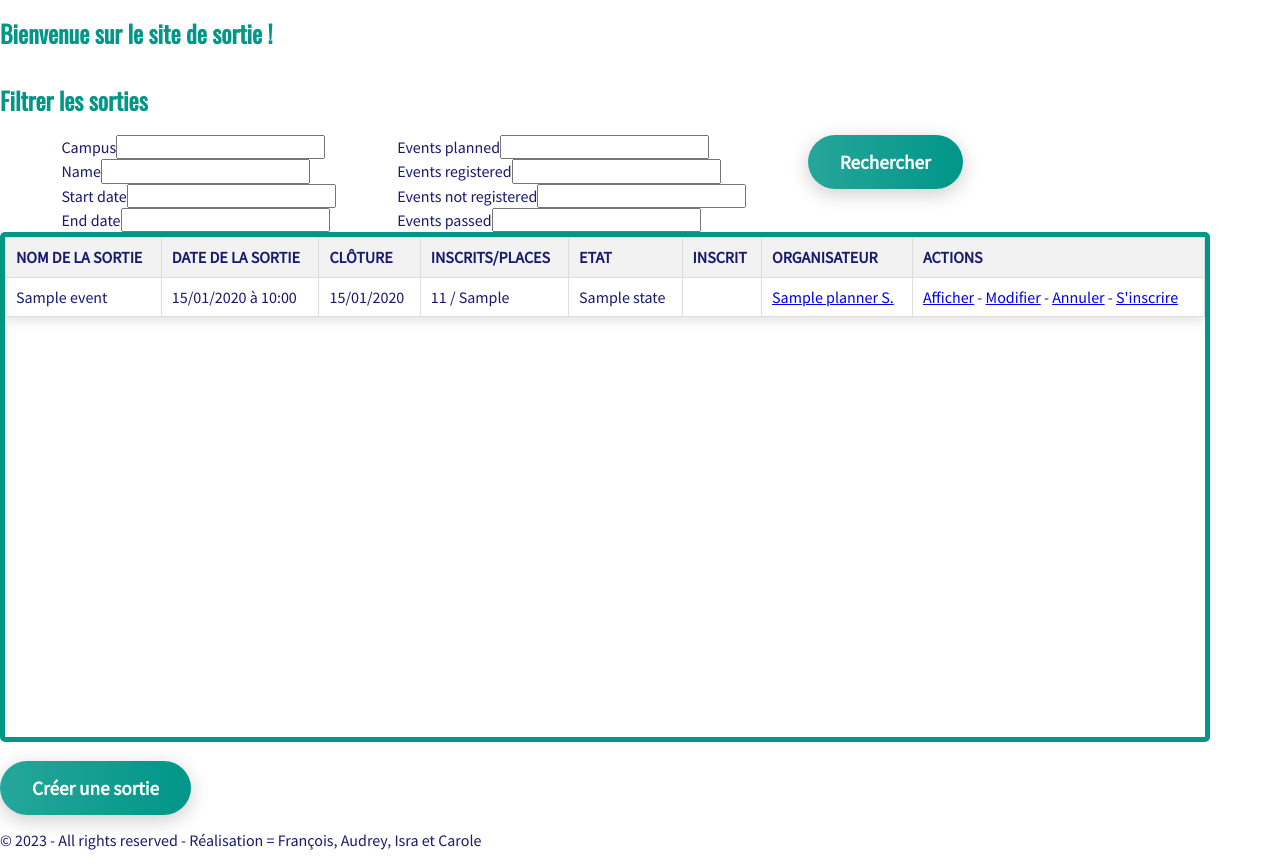
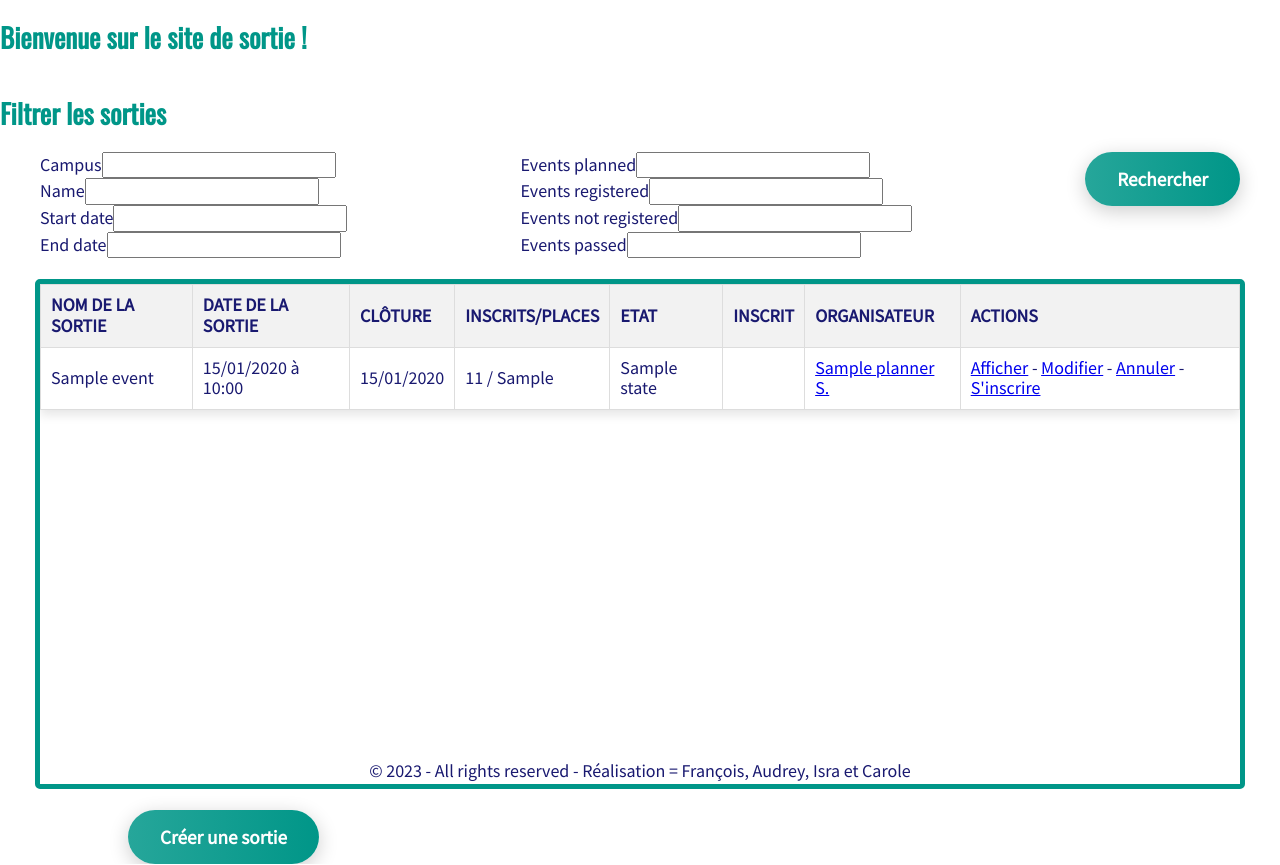
Before and after one commit to DeanCarole/sortir, a Symfony app: template templates/main/home.html.twig in a window 1280 px wide. Run offline with Twig, Linux system fonts and the light colour scheme; the template is opened without the code that fills it: most values are stand-ins (such as "Sample title", 1, 10 or a date in 2020); form fields are guessed from the names that the template uses; some libraries are stand-ins or nearby versions.

Commit message:
Mise à jour CSS home + footer + ajout bouton retour home sur show event

```diff
--- a/public/css/style.css
+++ b/public/css/style.css
@@ -1,6 +1,7 @@
 body{
     font-family: 'Source Sans Pro', sans-serif;
     color: midnightblue;
+    font-size: large;
 }
 
 h1, h2, h3, h4, h5, h6 {
@@ -14,18 +15,24 @@ a:hover {
 
 /* -------- Alignement filtres haut de page d'accueil -------- */
 .container-filter {
+    margin: auto;
     display: flex;
-    justify-content: space-evenly;
+    justify-content: space-between;
     width: 80%;
+    min-width: 1200px;
 }
 
+#createEvent{
+    margin-left: 10%;
+}
 
 /* -------- Tableau des sorties de la page d'accueil home -------- */
 .tableau {
+    margin: auto;
     min-height: 500px;
     height: 500px; /* pour permettre une hauteur variable en fonction du contenu */
     min-width: 1200px;
-    width: 1200px; /* pour permettre une largeur variable en fonction du contenu */
+    width: 80%; /* pour permettre une largeur variable en fonction du contenu */
     overflow: auto; /* pour activer la scrollbar */
     border: 5px solid #009688;
     border-radius: 5px;
@@ -216,12 +223,11 @@ textarea{
 
 /*-------------------------------------Footer--------------------------------------------*/
 
-/*footer {*/
-/*    padding: 10px 20px;*/
-/*    background: #666;*/
-/*    color: white;*/
-/*}*/
-
-/*main{*/
-/*    height: 80vh;*/
-/*}*/
+footer {
+    position: fixed;
+    bottom: 0;
+    left: 0;
+    right: 0;
+    margin: auto;
+    text-align: center;
+}
--- a/templates/bodyStructure/footer/footer.html.twig
+++ b/templates/bodyStructure/footer/footer.html.twig
@@ -1,5 +1,3 @@
 <footer>
-
-
     <p> © 2023 - All rights reserved - Réalisation = François, Audrey, Isra et Carole</p>
 </footer>
--- a/templates/event/show.html.twig
+++ b/templates/event/show.html.twig
@@ -89,6 +89,12 @@
         </table>
     </div>
 
+    <div>
+        <a href="{{ path('main_home') }}">
+            <button type="button" class="login-button red">Retour accueil</button>
+        </a>
+    </div>
+
 
 {% endblock %}
 
--- a/templates/main/home.html.twig
+++ b/templates/main/home.html.twig
@@ -28,6 +28,8 @@
         </div>
         {{ form_end(filterForm) }}
     </div>
+
+    <br>
 
 <div class="tableau">
     <table>
@@ -72,7 +74,7 @@
 </div>
 
     <br>
-    <a href="{{ path('event_add') }}"><button type="button" class="login-button green">Créer une sortie</button></a>
+    <a href="{{ path('event_add') }}"><button type="button" class="login-button green" id="createEvent">Créer une sortie</button></a>
 
 
 
```
